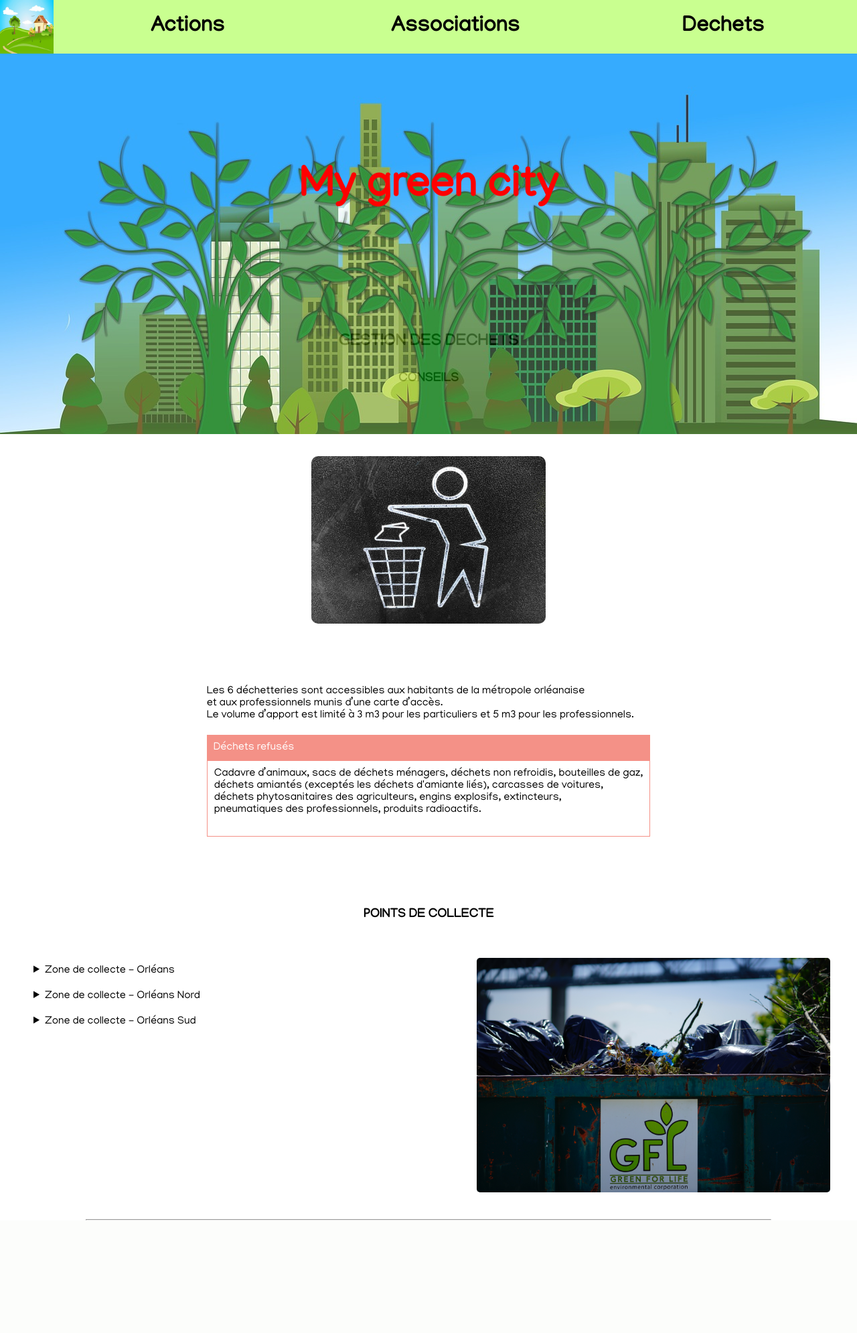
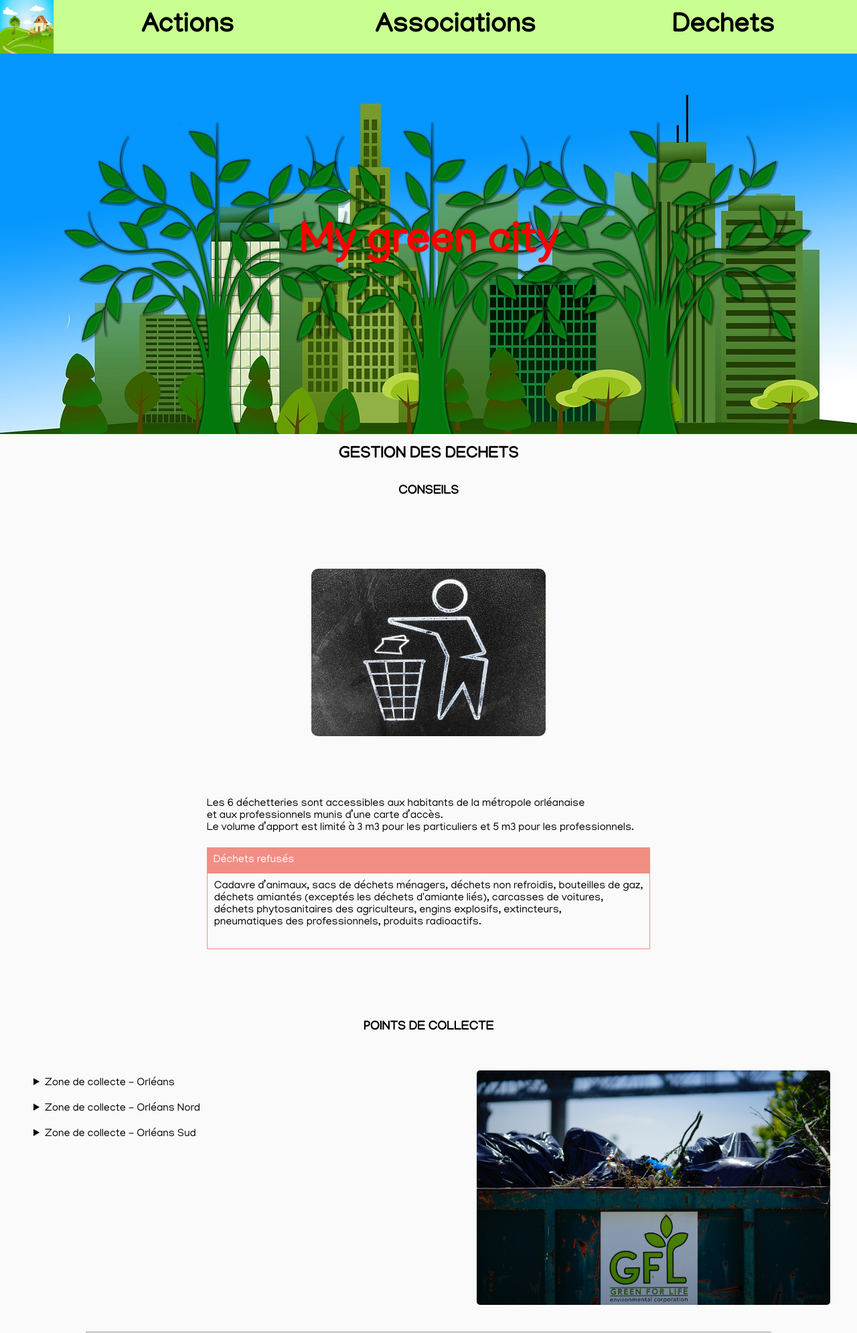
Before and after one commit to sdesousa/MyGreenCity_PHP, a PHP site: page /homepage.html in a window 1280 px wide. Shown: the whole page at 67% size. Before the commit the page ends 1822 px from the top, so only its background shows below. Run offline with PHP 8.4, Linux system fonts and the light colour scheme.

Commit message:
banner image en background

```diff
--- a/homepage.html
+++ b/homepage.html
@@ -13,27 +13,24 @@
         <!-- section header -->
         <header>
             <nav>
-                <ul class="ul_nav">
-                    <li class="menu_icon"> <img src="images/menu_icon.jpg" alt="menu"> </li>
-                    <div class="menu" id="link_burger" >
-                        <li> <a href="#link_actions"> Actions </a></li>
-                        <li> <a href="#sub_menu"> Associations </a></li>
-                        <li> <a href="#link_dechets"> Dechets </a> </li>
-                    </div>
-                    <li> <a  class="burger" href="#link_burger"> <img src="images/burger.svg" alt="menu"> </a> </li>
-                </ul>
+                <img class="menu_icon" src="images/menu_icon.jpg" alt="menu">
+                <div class="menu" id="link_burger" >
+                    <a href="#link_actions"> Actions </a></li>
+                    <a href="#sub_menu"> Associations </a></li>
+                    <a href="#link_dechets"> Dechets </a> </li>
+                </div>
+                <a class="burger" href="#link_burger"> <img src="images/burger.svg" alt="menu"> </a>
             </nav>
-            <ul class="sub_menu_asso" id="sub_menu">
-                <li> <a href="#link_associations"> Associations </a> </li>
-                <li> <a href="#asso1.html"> Premiere association</a></li>
-                <li> <a href="#asso2.html"> Seconde association</a></li>
-                <li> <a href="#asso3.html"> Troisième association</a></li>
-            </ul>
+
             <div class="superposition">
                 <h1> My green city </h1>
-                <img class="banner" src="images/banner.jpg" alt="My green city banner">
-                <img class="banner_d" src="images/banner_d.jpg" alt="My green city banner">
-                <img class="banner_m" src="images/banner_m.jpg" alt="My green city banner">
+            </div>
+
+            <div class="sub_menu_asso" id="sub_menu">
+                <a href="#link_associations">Les associations </a>
+                <a href="#asso1.html"> Premiere association</a>
+                <a href="#asso2.html"> Seconde association</a>
+                <a href="#asso3.html"> Troisième association</a>
             </div>
 
         </header>
--- a/style.css
+++ b/style.css
@@ -3,8 +3,12 @@
   padding: 0;
   box-sizing: border-box;
   font-family: 'manjari';
+  scroll-behavior: smooth;
 }
 
+body {
+	background-color: rgb(250, 250, 250);
+}
 
 header {
 	display: flex;
@@ -12,8 +16,7 @@ header {
 
 }
 
-
-.ul_nav {
+nav {
 	background-color: #C9FF90;
 	display: flex;
 	justify-content: space-between;
@@ -25,20 +28,6 @@ header {
 	height: 80px;
 }
 
-.menu li, .ul_nav li {
-	list-style: none;
-}
-
-.menu li:hover {
-	background-color: #FFC990;
-	cursor: pointer;
-}
-
-.menu_icon img {
-	width: 100%;
-	height: 100%;
-}
-
 .menu {
 	display: flex;
 	flex-direction: row;
@@ -46,22 +35,24 @@ header {
 	height: 80px;
 }
 
-.menu li {
+.menu a {
 	width: 33.33%;
-	display: flex;
-}
-
-.menu li a {
 	color: black;
 	width: 100%;
 	height: 100%;
 	text-decoration: none;
-	font-size: 2rem;
+	font-size: 2.5rem;
 	font-weight: bold;
 	display: flex;
 	justify-content: center;
 	align-items: center;
 
+}
+
+.menu a:hover {
+	background-color: #FFC990;
+	cursor: pointer;
+	transition-duration: 0.6s;
 }
 
 .burger {
@@ -77,6 +68,17 @@ header {
 	text-decoration: none;
 	font-size: 2rem;
 	font-weight: bold;
+	width: 100%;
+	height: 25%;
+	display: flex;
+	justify-content: center;
+	align-items: center;
+}
+
+.sub_menu_asso a:hover {
+	background-color: #FFC990;
+	cursor: pointer;
+	transition-duration: 0.6s;
 }
 
 .sub_menu_asso:target {
@@ -97,10 +99,12 @@ header {
 	display: flex;
 	flex-direction: column;
 	flex-wrap: nowrap;
-	position: relative;
 	justify-content: center;
     align-items: center;
-    height: 400px;
+    width: 100vw;
+    height: 568px;
+    background: url("images/banner.jpg") no-repeat center fixed;
+    background-size: cover;
 }
 
 h1 {
@@ -108,25 +112,6 @@ h1 {
 	color: red;
 	font-weight: bolder;
 	z-index: 1;
-}
-
-.banner {
-    width: 100%;
-    height: auto;
-	position: absolute;
-    top: 0;
-    right: 0;
-    bottom: 0;
-    left: 0;
-    opacity: 0.8;
-}
-
-.banner_d {
-	display: none;
-}
-
-.banner_m {
-	display: none;
 }
 
 h2 {
```
